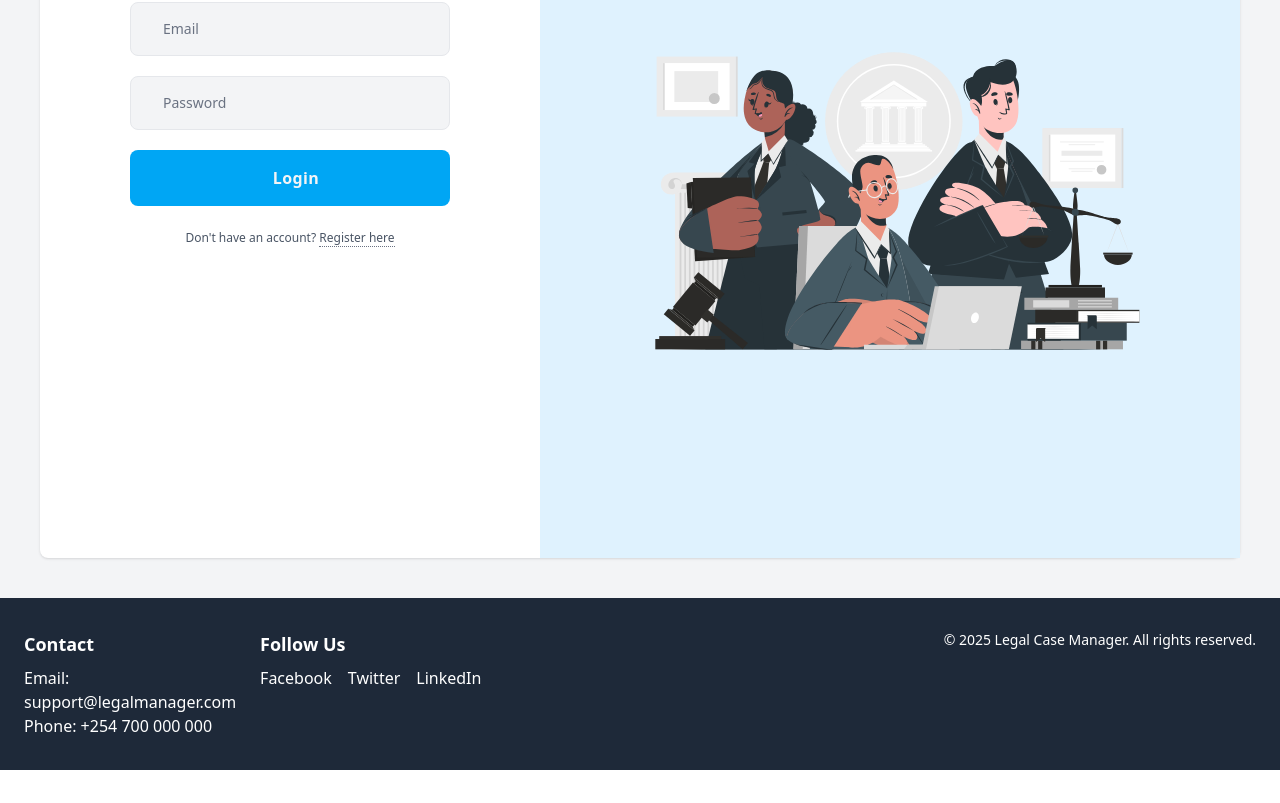
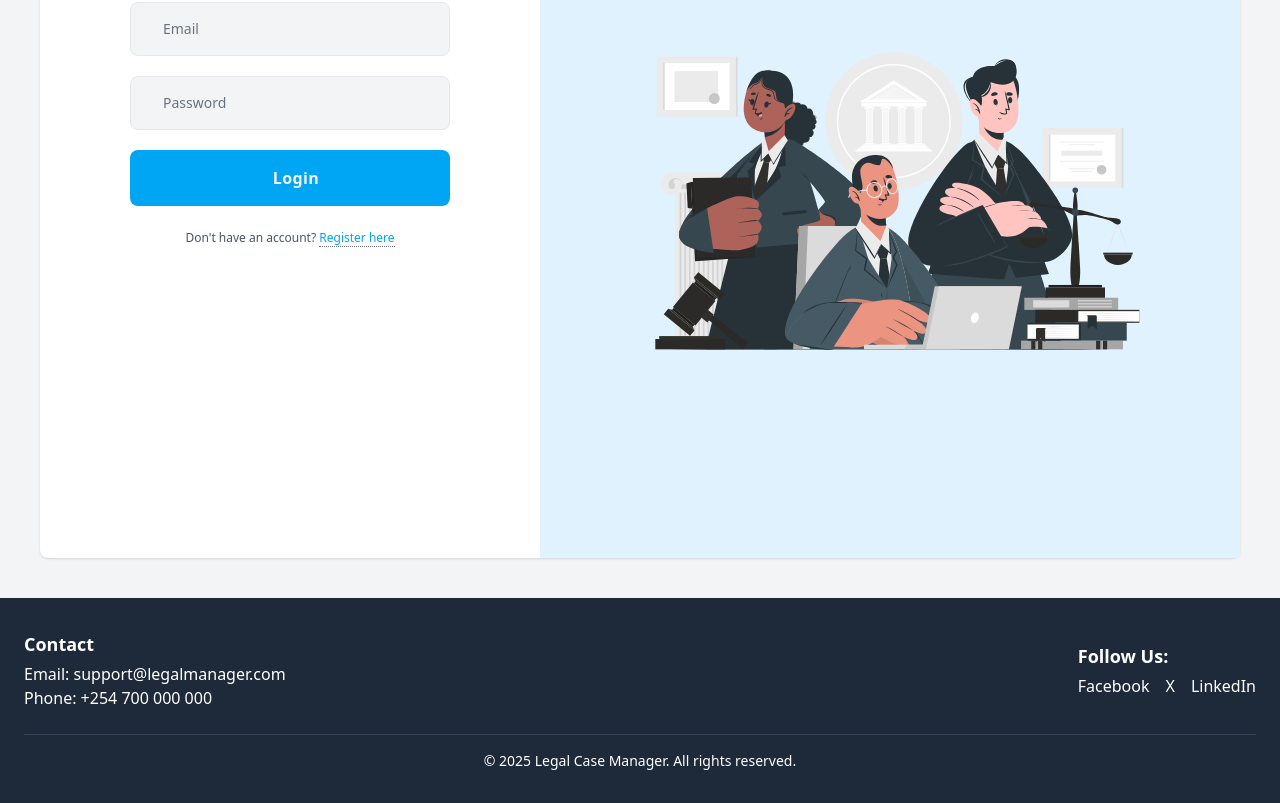
Before and after one commit to zacthuku/legal-case-management-system, a React (Vite) app in the folder frontend/: page /login in a window 1280 px wide. Shown: the part 266-1069 px from the top of the page. Before the commit the page ends 1036 px from the top, so only its background shows below. Built offline with nearby package versions, Linux system fonts and the light colour scheme.

Commit message:
frontend debug

```diff
--- a/frontend/src/components/Footer.jsx
+++ b/frontend/src/components/Footer.jsx
@@ -2,25 +2,31 @@ import React from "react";
 
 function Footer() {
   return (
-    <footer className="bg-gray-800 text-white px-6 py-8 flex flex-col md:flex-row justify-between gap-6">
-      <div>
-        <h3 className="font-semibold text-lg mb-2">Contact</h3>
-        <p>Email: support@legalmanager.com</p>
-        <p>Phone: +254 700 000 000</p>
-      </div>
-      <div>
-        <h3 className="font-semibold text-lg mb-2">Follow Us</h3>
-        <div className="space-x-4">
-          <a href="#" className="hover:text-blue-400">Facebook</a>
-          <a href="#" className="hover:text-blue-400">Twitter</a>
-          <a href="#" className="hover:text-blue-400">LinkedIn</a>
+    <footer className="bg-gray-800 text-white px-6 py-8">
+      {/* Top Section: Contact and Socials */}
+      <div className="flex flex-col md:flex-row justify-between items-center gap-4 md:gap-8">
+        <div className="text-center md:text-left">
+          <h3 className="font-semibold text-lg mb-1">Contact</h3>
+          <p>Email: support@legalmanager.com</p>
+          <p>Phone: +254 700 000 000</p>
+        </div>
+        <div className="text-center md:text-left">
+          <h3 className="font-semibold text-lg mb-1">Follow Us:</h3>
+          <div className="flex space-x-4">
+            <a href="#" className="hover:text-blue-400">Facebook</a>
+            <a href="#" className="hover:text-blue-400">X</a>
+            <a href="#" className="hover:text-blue-400">LinkedIn</a>
+          </div>
         </div>
       </div>
-      <div className="text-center w-full pt-4 border-t border-gray-700 text-sm md:text-right md:border-none md:pt-0">
+
+
+      <div className="mt-6 pt-4 border-t border-gray-700 text-center text-sm">
         &copy; 2025 Legal Case Manager. All rights reserved.
       </div>
     </footer>
   );
 }
 
+
 export default Footer;
--- a/frontend/src/pages/Login.jsx
+++ b/frontend/src/pages/Login.jsx
@@ -1,6 +1,6 @@
 import React, { useContext, useState } from 'react';
 import { UserContext } from '../context/UserContext';
-
+import { Link } from 'react-router-dom';
 const Login = () => {
   const [email, setEmail] = useState('');
   const [password, setPassword] = useState('');
@@ -49,11 +49,11 @@ const Login = () => {
                 </div>
               </form>
               <p className="mt-6 text-xs text-gray-600 text-center">
-                Don't have an account?{' '}
-                <a href="/register" className="border-b border-gray-500 border-dotted">
-                  Register here
-                </a>
-              </p>
+                 Don't have an account?{' '}
+                    <Link to="/register" className="border-b border-gray-500 border-dotted text-sky-500 hover:text-sky-700">
+                   Register here
+                    </Link>
+                 </p>
             </div>
           </div>
         </div>
--- a/frontend/src/pages/Register.jsx
+++ b/frontend/src/pages/Register.jsx
@@ -1,6 +1,7 @@
 import React, { useContext, useState } from 'react';
 import { UserContext } from '../context/UserContext';
 import { toast } from 'react-toastify';
+import { Link } from 'react-router-dom';
 
 const Register = () => {
   const [username, setUsername] = useState('');
@@ -80,7 +81,7 @@ const Register = () => {
                   >
                     <option value="client">Client</option>
                     <option value="lawyer">Lawyer</option>
-                    {/* Admin option intentionally removed */}
+
                   </select>
                   <button
                     type="submit"
@@ -91,11 +92,11 @@ const Register = () => {
                 </div>
               </form>
               <p className="mt-6 text-xs text-gray-600 text-center">
-                Already have an account?{' '}
-                <a href="/login" className="border-b border-gray-500 border-dotted">
-                  Login here
-                </a>
-              </p>
+  Already have an account?{' '}
+  <Link to="/login" className="border-b border-gray-500 border-dotted text-sky-500 hover:text-sky-700">
+    Login here
+  </Link>
+</p>
             </div>
           </div>
         </div>
```
